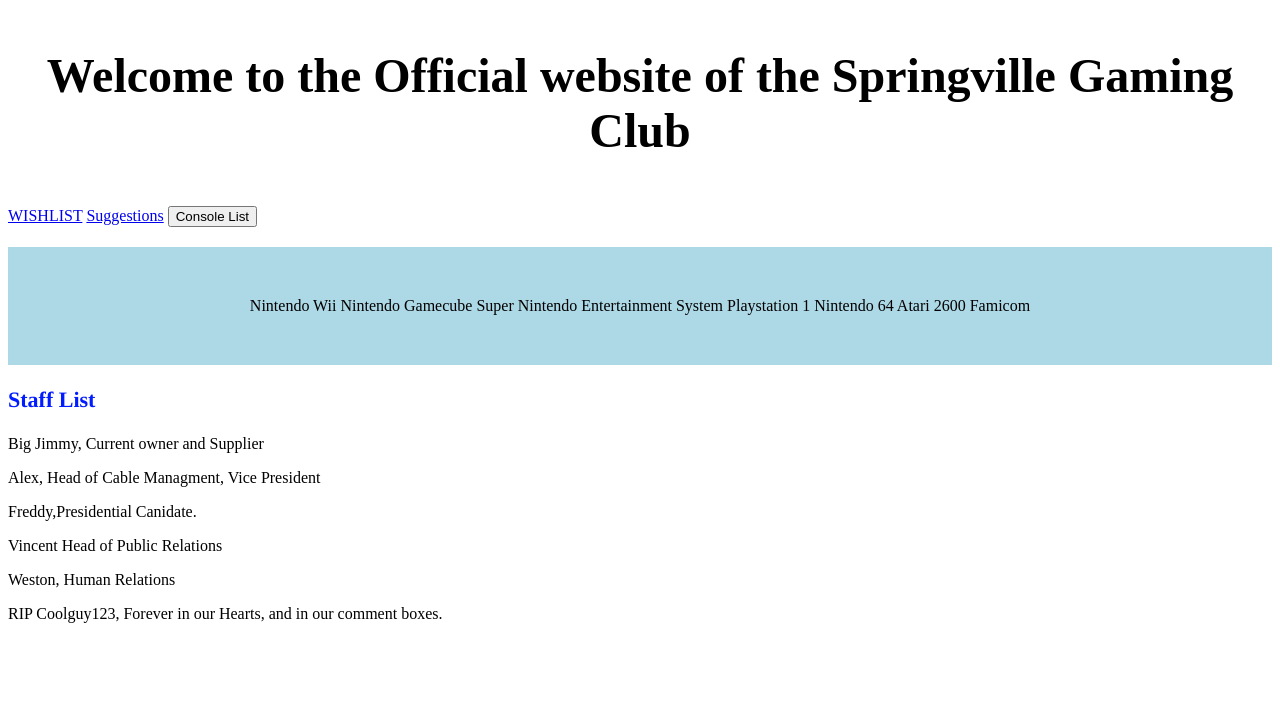
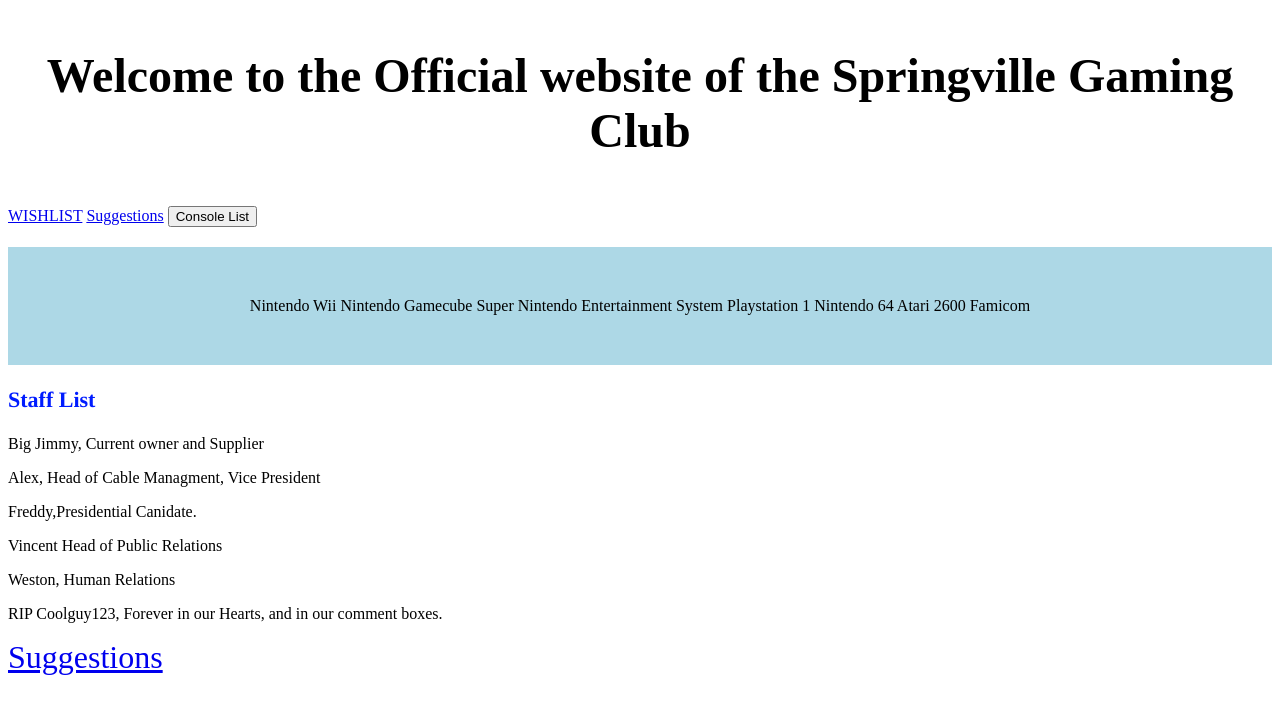
Before and after one commit to tackleberry132/tackleberry132.github.io, a plain HTML site: page index.html in a window 1280 px wide. Drawn offline with Linux system fonts and the light colour scheme.

Commit message:
Update index.html

```diff
--- a/index.html
+++ b/index.html
@@ -65,5 +65,8 @@ background-color: #ffffff;
        <p style="text-align:left"> Vincent Head of Public Relations  </p>
     <p style="text-align:left"> Weston, Human Relations </p>
     <p> RIP Coolguy123, Forever in our Hearts, and in our comment boxes. </p>
+
+    <font size="6"> <a href="./s.html">Suggestions</a> </font>
+
   </body>
 </html>
```
